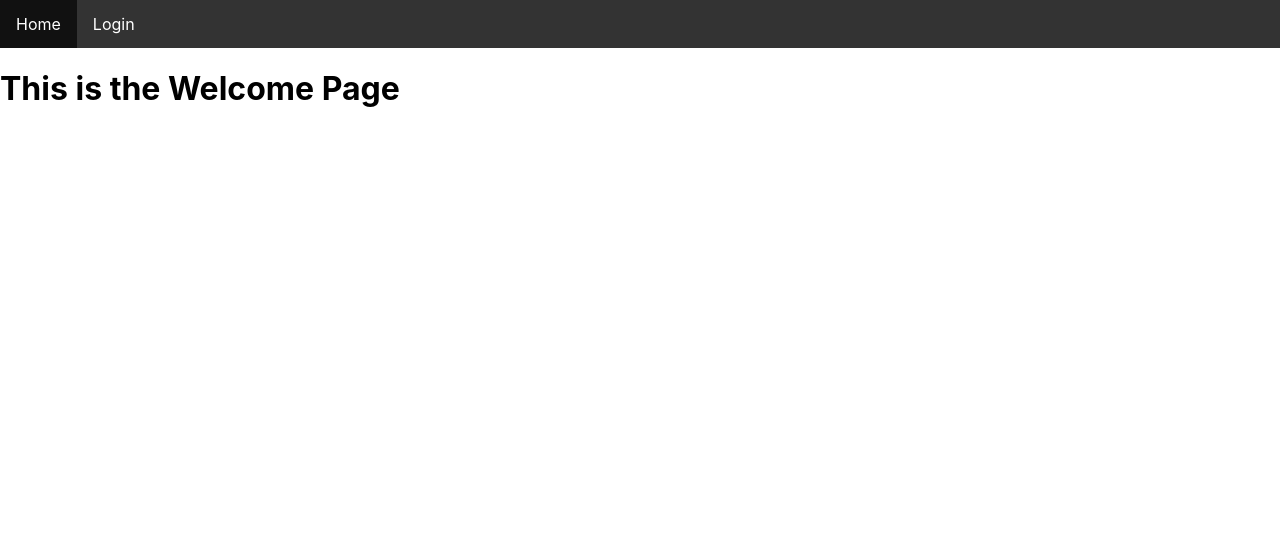
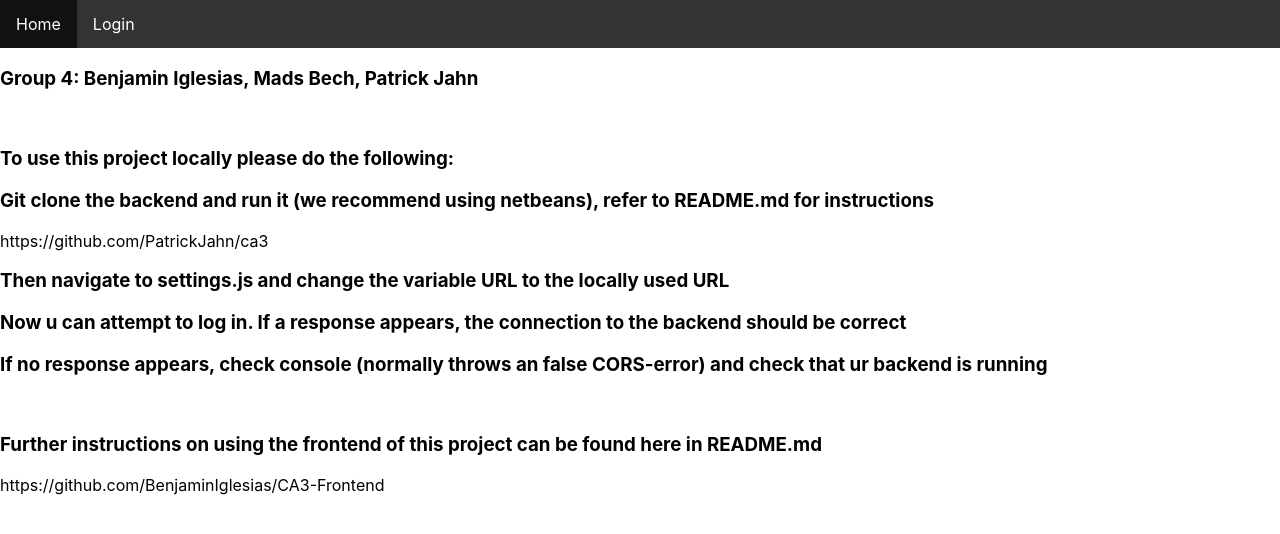
Before and after one commit to 1337k1ng/ca3-personligFrontend, a React (Create React App) app: page / in a window 1280 px wide. Shown: the top 534 px of the page. Built offline with nearby package versions, Linux system fonts and the light colour scheme.

Commit message:
instructions page

```diff
--- a/src/App.js
+++ b/src/App.js
@@ -1,6 +1,7 @@
 import React, { useState, useEffect } from "react";
 import facade from "./apiFacade";
 import StarWars from "./starWars";
+import WelcomePage from "./welcomePage";
 import { Switch, Route, NavLink } from "react-router-dom";
 
 function Header({loggedIn}) {
@@ -66,10 +67,8 @@ function StarWarsPage() {
 
 function Home() {
   return (
-    <div>
-      <h1>This is the Welcome Page</h1>
-    </div>
-  );
+    <WelcomePage/>
+    );
 }
 
 function LoginPage({ setLoggedIn, loggedIn }) {
--- a/src/index.css
+++ b/src/index.css
@@ -36,5 +36,5 @@ ul.header li a:hover:not(.active) {
 }
 
 .selected {
-  background-color: #4caf50;
+  background-color: black;
 }
--- /dev/null
+++ b/src/welcomePage.js
@@ -0,0 +1,17 @@
+export default function Content(){
+   return(
+       <div>
+           <h3>Group 4: Benjamin Iglesias, Mads Bech, Patrick Jahn</h3>
+           <br></br>
+           <h3>To use this project locally please do the following:</h3>
+           <h3> Git clone the backend and run it (we recommend using netbeans), refer to README.md for instructions</h3>
+           <p>https://github.com/PatrickJahn/ca3</p>
+           <h3>Then navigate to settings.js and change the variable URL to the locally used URL  </h3>
+           <h3>Now u can attempt to log in. If a response appears, the connection to the backend should be correct </h3>
+           <h3>If no response appears, check console (normally throws an false CORS-error) and check that ur backend is running</h3>
+           <br></br>
+           <h3>Further instructions on using the frontend of this project can be found here in README.md</h3>
+           <p>https://github.com/BenjaminIglesias/CA3-Frontend</p>
+       </div>
+   )
+}
```
